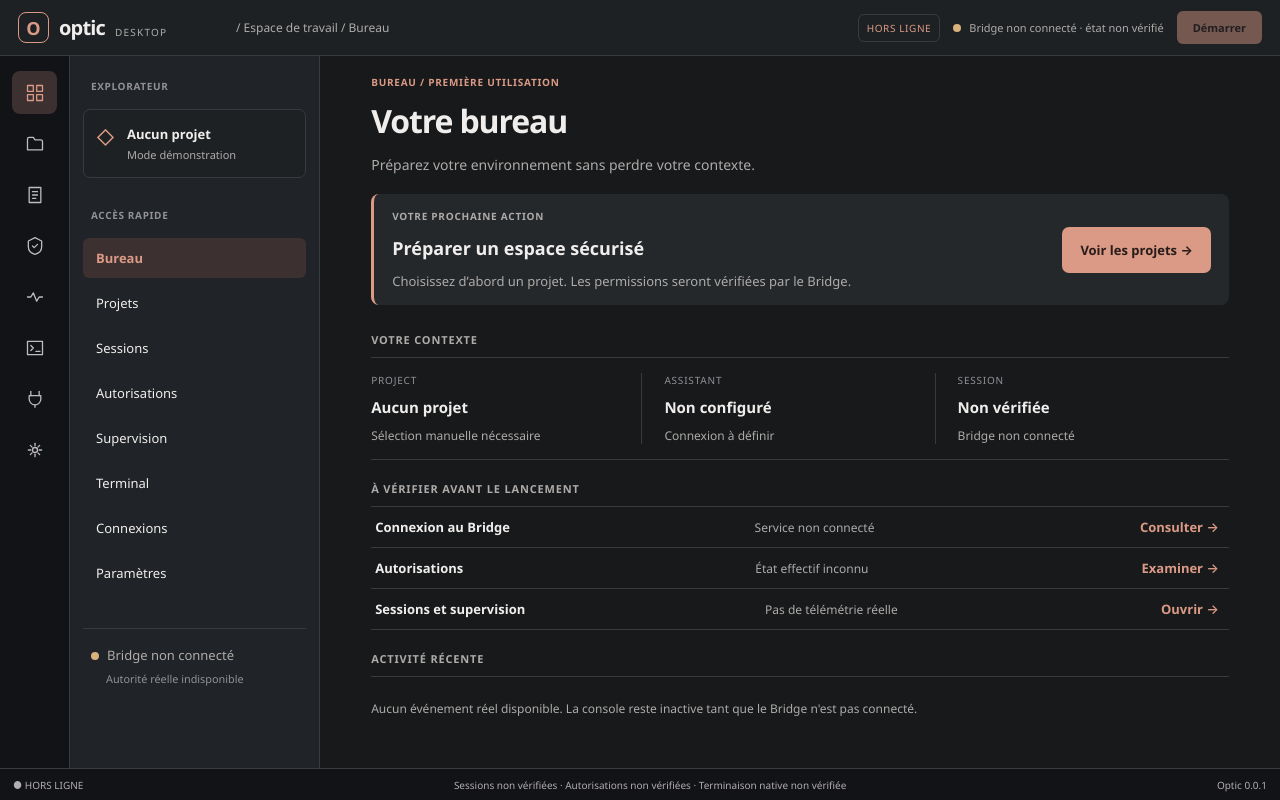
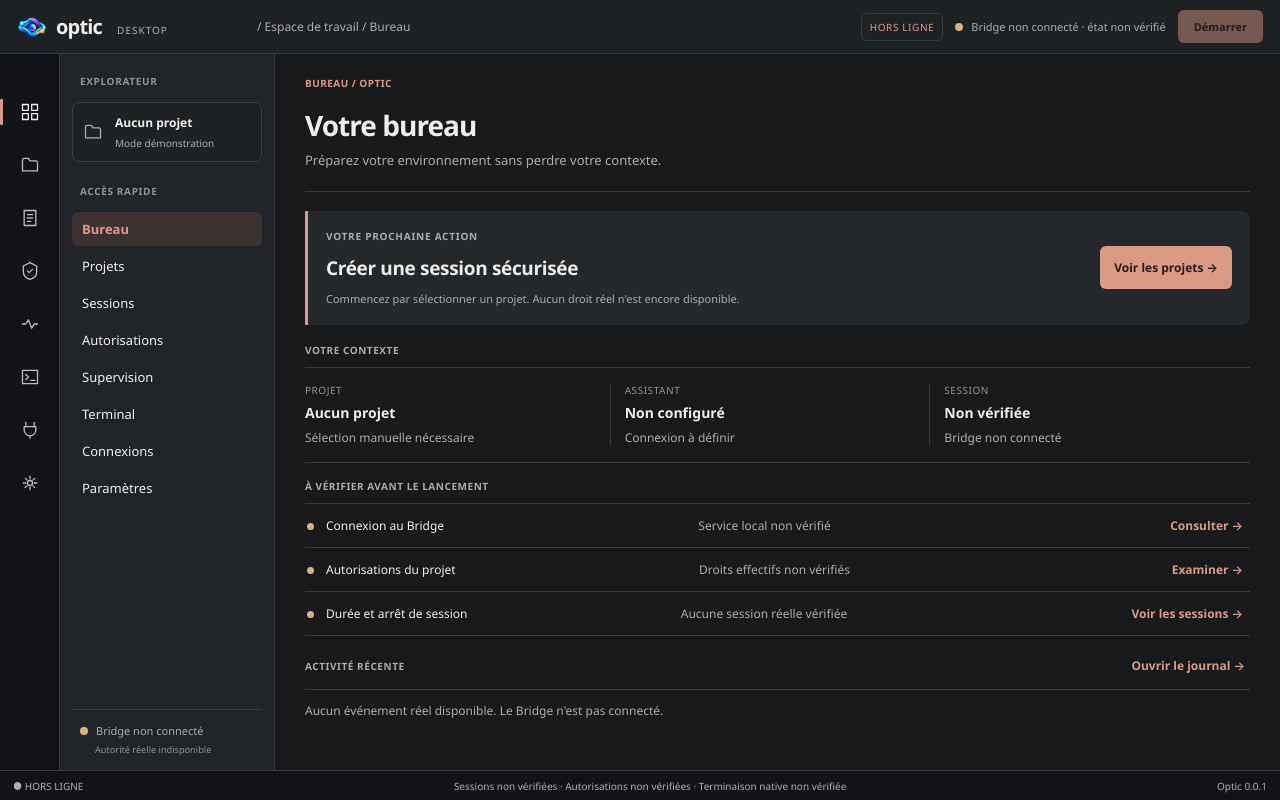
Before and after one commit to ELITEAYOTO/Alpha-Optic-APP, a React (Vite) app: page / in a window 1280 px wide. Built offline with nearby package versions, Linux system fonts and the light colour scheme.

Commit message:
feat: compact Optic UI D home and original logo (#11)
* feat: migrate UI D compact home layout and original logo

* docs: clarify V1.6.2 provenance and UI D compact validation limits

```diff
--- a/src/app/layout/DesktopShell.css
+++ b/src/app/layout/DesktopShell.css
@@ -1,42 +1,62 @@
-.desktop-shell { width: 100%; height: 100%; display: grid; grid-template-rows: 56px minmax(0,1fr) 32px; overflow: hidden; }
-.titlebar { background: var(--surface); border-bottom: 1px solid var(--border); display: flex; align-items: center; padding: 0 18px; gap: 22px; min-width: 0; }
-.identity { display: flex; align-items: center; gap: 10px; min-width: 196px; white-space: nowrap; }
+/* Optic UI D — desktop shell. Layout geometry belongs to the app, not a feature. */
+.desktop-shell { width: 100%; height: 100%; display: grid; grid-template-rows: 56px minmax(0, 1fr) 32px; overflow: hidden; }
+.titlebar { background: var(--surface); border-bottom: 1px solid var(--border); display: flex; align-items: center; gap: 18px; padding: 0 18px; min-width: 0; }
+.identity { display: flex; align-items: center; gap: 9px; flex: 0 0 176px; min-width: 0; white-space: nowrap; }
+.optic-logo { width: 30px; height: 30px; display: block; object-fit: contain; flex: none; }
 .identity strong { font-size: 20px; letter-spacing: -0.04em; }
-.identity-caption { font-size: 10px; color: var(--muted); letter-spacing: .12em; margin-top: 8px; }
-.logo-placeholder { width: 31px; height: 31px; display: inline-grid; place-items: center; border: 1px solid var(--accent); color: var(--accent); border-radius: 8px; font-weight: 700; font-size: 18px; }
+.identity-caption { font-size: 10px; color: var(--muted); letter-spacing: .1em; margin: 7px 0 0 10px; }
 .breadcrumb { color: var(--muted); font-size: 12px; overflow: hidden; white-space: nowrap; text-overflow: ellipsis; }
-.title-actions { margin-left: auto; display: flex; align-items: center; gap: 13px; white-space: nowrap; font-size: 11px; }
+.title-actions { margin-left: auto; display: flex; align-items: center; gap: 12px; min-width: 0; white-space: nowrap; font-size: 11px; }
 .title-actions button { background: var(--accent); color: var(--on-accent); border: 0; border-radius: 6px; padding: 9px 16px; font-weight: 600; }
 .simulation-mark { color: var(--accent); border: 1px solid var(--border); padding: 6px 8px; border-radius: 6px; font-size: 10px; letter-spacing: .06em; }
-.bridge-state { color: var(--muted); }
+.bridge-state { color: var(--muted); overflow: hidden; text-overflow: ellipsis; }
 .state-dot { display: inline-block; width: 8px; height: 8px; border-radius: 50%; background: var(--warning); margin-right: 8px; }
 .workspace { min-width: 0; min-height: 0; display: grid; grid-template-columns: 70px 250px minmax(0,1fr); }
-.icon-rail { background: var(--rail); border-right: 1px solid var(--border); display: flex; flex-direction: column; align-items: center; padding-top: 15px; gap: 8px; overflow-y: auto; }
-.icon-rail button { width: 45px; height: 43px; border: 0; border-radius: 8px; background: transparent; color: #bfbcc0; display: grid; place-items: center; }
-.icon-rail button:hover { background: var(--raised); }
-.icon-rail button[aria-current="page"] { background: var(--selected); color: var(--accent); }
-.explorer { background: var(--explorer); border-right: 1px solid var(--border); padding: 23px 13px 16px; position: relative; overflow-y: auto; }
+.icon-rail { background: var(--rail); border-right: 1px solid var(--border); display: flex; flex-direction: column; align-items: center; padding-top: 34px; gap: 9px; overflow-y: auto; }
+.icon-rail button { position: relative; width: 44px; height: 44px; flex: none; border: 0; border-radius: 6px; background: transparent; color: #bfbcc0; display: grid; place-items: center; }
+.icon-rail button:hover, .explorer-links button:hover { background: var(--raised); }
+.icon-rail button[aria-current="page"] { color: var(--text); }
+.icon-rail button[aria-current="page"]::before { content: ""; position: absolute; left: -13px; top: 9px; bottom: 9px; width: 3px; border-radius: 1px; background: var(--accent); }
+.explorer { min-height: 0; display: flex; flex-direction: column; background: var(--explorer); border-right: 1px solid var(--border); padding: 23px 13px 16px; overflow-y: auto; }
 .explorer-kicker { font-size: 10px; letter-spacing: .065em; font-weight: 700; color: var(--faint); margin: 0 8px 16px; }
-.project-selector { display: flex; gap: 12px; background: var(--surface); border: 1px solid var(--border); border-radius: 7px; padding: 15px 12px; margin-bottom: 30px; min-height: 69px; }
-.project-selector span:last-child { display: flex; flex-direction: column; gap: 4px; }
-.project-selector small { color: var(--muted); font-size: 11px; }
-.project-glyph { color: var(--accent); font-size: 18px; }
-.explorer-links { display: flex; flex-direction: column; gap: 5px; }
-.explorer-links button { border: 0; background: transparent; text-align: left; padding: 11px 13px; border-radius: 6px; }
-.explorer-links button:hover { background: var(--raised); }
+.project-selector { display: flex; align-items: center; gap: 12px; flex: none; background: var(--surface); border: 1px solid var(--border); border-radius: 7px; padding: 12px; margin-bottom: 26px; min-height: 60px; }
+.project-selector span:last-child { display: flex; flex-direction: column; gap: 5px; min-width: 0; }
+.project-selector strong { font-size: 12px; }
+.project-selector small { color: var(--muted); font-size: 10px; }
+.project-glyph { display: grid; place-items: center; flex: 0 0 20px; color: var(--muted); }
+.explorer-links { display: flex; flex-direction: column; gap: 3px; }
+.explorer-links button { border: 0; background: transparent; text-align: left; padding: 9px 12px; min-height: 35px; border-radius: 6px; }
 .explorer-links button.selected { background: var(--selected); color: var(--accent); font-weight: 600; }
-.explorer-footer { border-top: 1px solid var(--border); padding: 17px 8px 0; color: var(--muted); margin-top: 35px; }
-.explorer-footer small { display: block; color: var(--faint); margin-top: 7px; padding-left: 15px; }
-.overview, .module-screen, .placeholder { max-width: 1150px; margin: auto; }
-.workarea { overflow-y: auto; min-width: 0; padding: 33px clamp(25px, 4vw, 52px); }
+.explorer-footer { border-top: 1px solid var(--border); padding: 13px 8px 0; color: var(--muted); margin-top: auto; font-size: 11px; }
+.explorer-footer small { display: block; color: var(--faint); margin-top: 5px; padding-left: 15px; }
+.overview, .module-screen, .placeholder { max-width: 1150px; margin-inline: auto; }
+.workarea { overflow-y: auto; min-width: 0; min-height: 0; padding: 33px 42px 24px; }
 .statusbar { background: var(--rail); border-top: 1px solid var(--border); display: flex; align-items: center; justify-content: space-between; gap: 14px; padding: 0 13px; color: #b2adb1; font-size: 10px; white-space: nowrap; overflow: hidden; }
 .statusbar span { overflow: hidden; text-overflow: ellipsis; }
+.statusbar span:nth-child(2) { flex: 1; text-align: center; }
 .placeholder .notice { margin-top: 42px; }
-@media (max-width: 1100px) {
-  .workspace { grid-template-columns: 60px 210px minmax(0,1fr); }
+
+/* Figma 398:1782 — compact workspace at 1280x800. Keep app navigation functional. */
+@media (max-width: 1340px) {
+  .desktop-shell { grid-template-rows: 54px minmax(0, 1fr) 30px; }
+  .titlebar { gap: 14px; padding-inline: 17px; }
+  .identity { flex-basis: 226px; }
+  .identity-caption { margin-left: 6px; }
+  .workspace { grid-template-columns: 60px 215px minmax(0,1fr); }
+  .icon-rail { padding-top: 36px; gap: 9px; }
+  .icon-rail button[aria-current="page"]::before { left: -8px; }
+  .explorer { padding: 20px 12px 14px; }
+  .explorer-kicker { margin-bottom: 14px; }
+  .explorer-links button { min-height: 34px; padding: 8px 10px; }
+  .project-selector { margin-bottom: 22px; padding: 10px; }
+  .workarea { padding: 22px 30px 16px; }
+}
+@media (max-width: 1120px) {
   .breadcrumb { display: none; }
+  .identity { flex-basis: auto; }
+  .title-actions { gap: 8px; }
 }
-
-@media (max-height: 830px) {
-  .workarea { padding-top: 19px; padding-bottom: 20px; }
+@media (max-height: 740px) {
+  .icon-rail { padding-top: 10px; }
+  .explorer-footer { margin-top: 16px; }
 }
--- a/src/app/layout/DesktopShell.tsx
+++ b/src/app/layout/DesktopShell.tsx
@@ -16,7 +16,7 @@ export function DesktopShell({ active, onNavigate, children }: Props) {
     <div className="desktop-shell">
       <header className="titlebar">
         <div className="identity" aria-label="Optic">
-          <span className="logo-placeholder" aria-hidden="true">O</span>
+          <img className="optic-logo" src="/assets/optic-logo-48.png" alt="" width="30" height="30" />
           <strong>optic</strong><span className="identity-caption">DESKTOP</span>
         </div>
         <div className="breadcrumb">/ Espace de travail / {destinations.find(({ id }) => id === active)?.label}</div>
@@ -44,13 +44,13 @@ export function DesktopShell({ active, onNavigate, children }: Props) {
         <aside className="explorer" aria-label="Explorateur Optic">
           <div className="explorer-kicker">EXPLORATEUR</div>
           <div className="project-selector">
-            <span className="project-glyph">◇</span>
+            <span className="project-glyph"><NavigationIcon name="projects" /></span>
             <span><strong>Aucun projet</strong><small>Mode démonstration</small></span>
           </div>
           <div className="explorer-kicker">ACCÈS RAPIDE</div>
           <div className="explorer-links">
             {destinations.map(({ id, label }) => (
-              <button key={id} type="button" className={id === active ? "selected" : ""} onClick={() => onNavigate(id)}>
+              <button key={id} type="button" className={id === active ? "selected" : ""} aria-current={id === active ? "page" : undefined} onClick={() => onNavigate(id)}>
                 {label}
               </button>
             ))}
--- a/src/features/overview/ui/OverviewScreen.css
+++ b/src/features/overview/ui/OverviewScreen.css
@@ -1,27 +1,55 @@
-.feature-strip { background: var(--subtle); border-radius: 8px; border-left: 3px solid var(--accent); display: flex; align-items: center; justify-content: space-between; gap: 22px; padding: 22px 23px; margin: 38px 0 31px; }
-.feature-strip .eyebrow { color: var(--muted); margin-bottom: 13px; }
-.feature-strip p { color: var(--muted); margin-top: 12px; }
-.primary-button { border: 0; background: var(--accent); color: var(--on-accent); border-radius: 7px; font-weight: 700; padding: 14px 18px; flex-shrink: 0; }
-.section-heading { padding: 22px 0 13px; border-bottom: 1px solid var(--border); margin-top: 18px; }
-.section-heading h2 { font-size: 11px; letter-spacing: .075em; text-transform: uppercase; color: var(--muted); }
-.context-grid { display: grid; grid-template-columns: repeat(3,minmax(0,1fr)); padding: 23px 0 25px; gap: 22px; border-bottom: 1px solid var(--border); }
-.context-item { display: flex; flex-direction: column; gap: 10px; min-width: 0; }
-.context-item:not(:last-child) { border-right: 1px solid var(--border); }
-.context-item small { color: var(--faint); font-size: 10px; letter-spacing: .08em; }
-.context-item strong { font-size: 15px; }
-.context-item span { color: var(--muted); font-size: 12px; }
-.check-list > div { display: grid; grid-template-columns: 1.1fr 1.1fr auto; align-items: center; gap: 15px; padding: 14px 5px; border-bottom: 1px solid var(--border); }
-.check-list strong { font-size: 13px; }
-.check-list span { color: var(--muted); font-size: 12px; }
-.check-list button { background: none; border: 0; color: var(--accent); font-weight: 600; }
-.empty-activity { color: var(--muted); padding-top: 23px; font-size: 12px; }
-@media (max-height: 830px) {
-  .feature-strip { margin: 20px 0 15px; padding: 15px 18px; }
-  .section-heading { padding: 12px 0 10px; margin-top: 9px; }
-  .context-grid { padding: 15px 0; }
-  .check-list > div { padding: 10px 4px; }
+/* UI D overview: owned by the overview feature. No styles leak into other screens. */
+.overview { width: 100%; min-width: 0; }
+.overview-heading { border-bottom: 1px solid var(--border); padding-bottom: 26px; }
+.overview-path { color: var(--accent); font-size: 10px; font-weight: 700; letter-spacing: .045em; margin-bottom: 28px; }
+.overview-heading h1 { font-size: 32px; line-height: 1.18; }
+.overview-heading .intro { margin-top: 12px; line-height: 1.45; }
+.overview .feature-strip { display: flex; align-items: center; justify-content: space-between; gap: 20px; background: var(--subtle); border-left: 3px solid var(--accent); border-radius: 0 8px 8px 0; padding: 20px 24px; margin: 26px 0 15px; min-height: 151px; }
+.overview .feature-strip .eyebrow { color: var(--muted); margin: 0 0 16px; }
+.overview .feature-strip h2 { font-size: 23px; line-height: 1.25; letter-spacing: -.018em; }
+.overview .feature-strip p { color: var(--muted); margin-top: 11px; line-height: 1.4; }
+.overview .primary-button { border: 0; background: var(--accent); color: var(--on-accent); border-radius: 6px; font-size: 12px; font-weight: 700; padding: 14px 18px; white-space: nowrap; flex: none; }
+.overview .section-heading { border-bottom: 1px solid var(--border); padding: 0 0 12px; margin-top: 18px; }
+.overview .section-heading h2 { font-size: 10px; letter-spacing: .055em; text-transform: uppercase; color: var(--muted); font-weight: 700; }
+.overview .context-grid { display: grid; grid-template-columns: repeat(3,minmax(0,1fr)); gap: 20px; padding: 20px 0 25px; border-bottom: 1px solid var(--border); }
+.overview .context-item { display: flex; flex-direction: column; gap: 10px; min-width: 0; }
+.overview .context-item:not(:last-child) { border-right: 1px solid var(--border); padding-right: 12px; }
+.overview .context-item small { color: var(--faint); font-size: 10px; letter-spacing: .055em; }
+.overview .context-item strong { font-size: 15px; line-height: 1.2; overflow-wrap: anywhere; }
+.overview .context-item span { color: var(--muted); font-size: 12px; line-height: 1.3; }
+.overview .check-list > div { display: grid; grid-template-columns: minmax(0,1fr) minmax(0,1.2fr) auto; align-items: center; gap: 14px; min-height: 44px; padding: 9px 4px; border-bottom: 1px solid var(--border); }
+.overview .check-list strong { font-size: 12px; font-weight: 500; }
+.overview .check-list strong::before { content: ""; display: inline-block; background: var(--warning); width: 7px; height: 7px; margin-right: 12px; border-radius: 50%; }
+.overview .check-list span { color: var(--muted); font-size: 12px; }
+.overview .check-list button, .overview .activity-link { background: none; border: 0; color: var(--accent); font-size: 12px; font-weight: 600; padding: 5px; white-space: nowrap; }
+.overview .activity-heading { display: flex; justify-content: space-between; align-items: center; }
+.overview .empty-activity { color: var(--muted); padding-top: 14px; font-size: 12px; line-height: 1.4; }
+
+/* Matching the narrower Figma frame without forcing an internal home scroll. */
+@media (max-width: 1340px) {
+  .overview-heading { padding-bottom: 21px; }
+  .overview-path { margin-bottom: 19px; }
+  .overview-heading h1 { font-size: 28px; }
+  .overview-heading .intro { margin-top: 9px; font-size: 13px; }
+  .overview .feature-strip { min-height: 114px; margin: 19px 0 18px; padding: 14px 18px; }
+  .overview .feature-strip .eyebrow { margin-bottom: 14px; }
+  .overview .feature-strip h2 { font-size: 19px; }
+  .overview .feature-strip p { margin-top: 10px; font-size: 11px; }
+  .overview .primary-button { padding: 13px 14px; }
+  .overview .section-heading { margin-top: 16px; padding-bottom: 10px; }
+  .overview .context-grid { gap: 14px; padding: 15px 0 17px; }
+  .overview .context-item { gap: 8px; }
+  .overview .context-item strong { font-size: 14px; }
+  .overview .check-list > div { min-height: 43px; padding: 8px 2px; }
+  .overview .empty-activity { padding-top: 13px; }
 }
-
-@media (max-width: 1100px) {
-  .feature-strip { align-items: flex-start; flex-direction: column; }
+@media (max-width: 1080px) {
+  .overview .feature-strip { flex-wrap: wrap; }
+  .overview .context-grid { gap: 10px; }
+  .overview .check-list > div { grid-template-columns: minmax(0, 1fr) auto; }
+  .overview .check-list span { grid-row: 2; grid-column: 1 / -1; }
 }
+@media (max-height: 740px) {
+  .overview .feature-strip { min-height: auto; }
+  .overview .context-grid { padding-block: 12px; }
+}
--- a/src/features/overview/ui/OverviewScreen.tsx
+++ b/src/features/overview/ui/OverviewScreen.tsx
@@ -1,37 +1,75 @@
 import { overviewDisplay } from "../model/demo";
 
-export function OverviewScreen({ onNavigate }: { onNavigate: (section: "projects" | "connections" | "permissions" | "supervision") => void }) {
+type OverviewDestination = "projects" | "connections" | "permissions" | "sessions" | "supervision";
+
+const context = [
+  { label: "PROJET", ...overviewDisplay.project },
+  { label: "ASSISTANT", ...overviewDisplay.assistant },
+  { label: "SESSION", ...overviewDisplay.session },
+] as const;
+
+const checks: ReadonlyArray<{
+  label: string;
+  detail: string;
+  action: string;
+  destination: OverviewDestination;
+}> = [
+  { label: "Connexion au Bridge", detail: "Service local non vérifié", action: "Consulter →", destination: "connections" },
+  { label: "Autorisations du projet", detail: "Droits effectifs non vérifiés", action: "Examiner →", destination: "permissions" },
+  { label: "Durée et arrêt de session", detail: "Aucune session réelle vérifiée", action: "Voir les sessions →", destination: "sessions" },
+];
+
+export function OverviewScreen({ onNavigate }: { onNavigate: (section: OverviewDestination) => void }) {
   return (
     <section className="overview" aria-labelledby="overview-title">
-      <div className="eyebrow">BUREAU / PREMIÈRE UTILISATION</div>
+      <header className="overview-heading">
+        <div className="overview-path">BUREAU / OPTIC</div>
         <h1 id="overview-title">Votre bureau</h1>
         <p className="intro">Préparez votre environnement sans perdre votre contexte.</p>
-      <div className="feature-strip">
+      </header>
+
+      <div className="feature-strip" aria-label="Prochaine action">
         <div>
           <div className="eyebrow">VOTRE PROCHAINE ACTION</div>
-          <h2>Préparer un espace sécurisé</h2>
-          <p>Choisissez d’abord un projet. Les permissions seront vérifiées par le Bridge.</p>
+          <h2>Créer une session sécurisée</h2>
+          <p>Commencez par sélectionner un projet. Aucun droit réel n'est encore disponible.</p>
         </div>
         <button type="button" className="primary-button" onClick={() => onNavigate("projects")}>Voir les projets →</button>
       </div>
-      <div className="section-heading"><h2>Votre contexte</h2></div>
+
+      <section aria-labelledby="context-title">
+        <div className="section-heading"><h2 id="context-title">Votre contexte</h2></div>
         <div className="context-grid">
-        {Object.entries(overviewDisplay).map(([key, value]) => (
-          <div className="context-item" key={key}>
-            <small>{key.toUpperCase()}</small>
-            <strong>{value.title}</strong>
-            <span>{value.detail}</span>
+          {context.map(({ label, title, detail }) => (
+            <div className="context-item" key={label}>
+              <small>{label}</small>
+              <strong>{title}</strong>
+              <span>{detail}</span>
             </div>
           ))}
         </div>
-      <div className="section-heading"><h2>À vérifier avant le lancement</h2></div>
+      </section>
+
+      <section aria-labelledby="checks-title">
+        <div className="section-heading"><h2 id="checks-title">À vérifier avant le lancement</h2></div>
         <div className="check-list">
-        <div><strong>Connexion au Bridge</strong><span>Service non connecté</span><button onClick={() => onNavigate("connections")}>Consulter →</button></div>
-        <div><strong>Autorisations</strong><span>État effectif inconnu</span><button onClick={() => onNavigate("permissions")}>Examiner →</button></div>
-        <div><strong>Sessions et supervision</strong><span>Pas de télémétrie réelle</span><button onClick={() => onNavigate("supervision")}>Ouvrir →</button></div>
+          {checks.map(({ label, detail, action, destination }) => (
+            <div key={label}>
+              <strong>{label}</strong>
+              <span>{detail}</span>
+              <button type="button" onClick={() => onNavigate(destination)} aria-label={action + " " + label}>{action}</button>
             </div>
-      <div className="section-heading"><h2>Activité récente</h2></div>
-      <div className="empty-activity">Aucun événement réel disponible. La console reste inactive tant que le Bridge n'est pas connecté.</div>
+          ))}
+        </div>
+      </section>
+
+      <section aria-labelledby="activity-title">
+        <div className="section-heading activity-heading">
+          <h2 id="activity-title">Activité récente</h2>
+          <button type="button" className="activity-link" onClick={() => onNavigate("supervision")}>Ouvrir le journal →</button>
+        </div>
+        <p className="empty-activity">Aucun événement réel disponible. Le Bridge n'est pas connecté.</p>
+      </section>
     </section>
   );
 }
```
Also changed, not shown: public/assets/optic-logo-48.png (added), 3 other files (tests, documents, lock files or other folders). Lines whose indentation alone changed are shown as unchanged.
